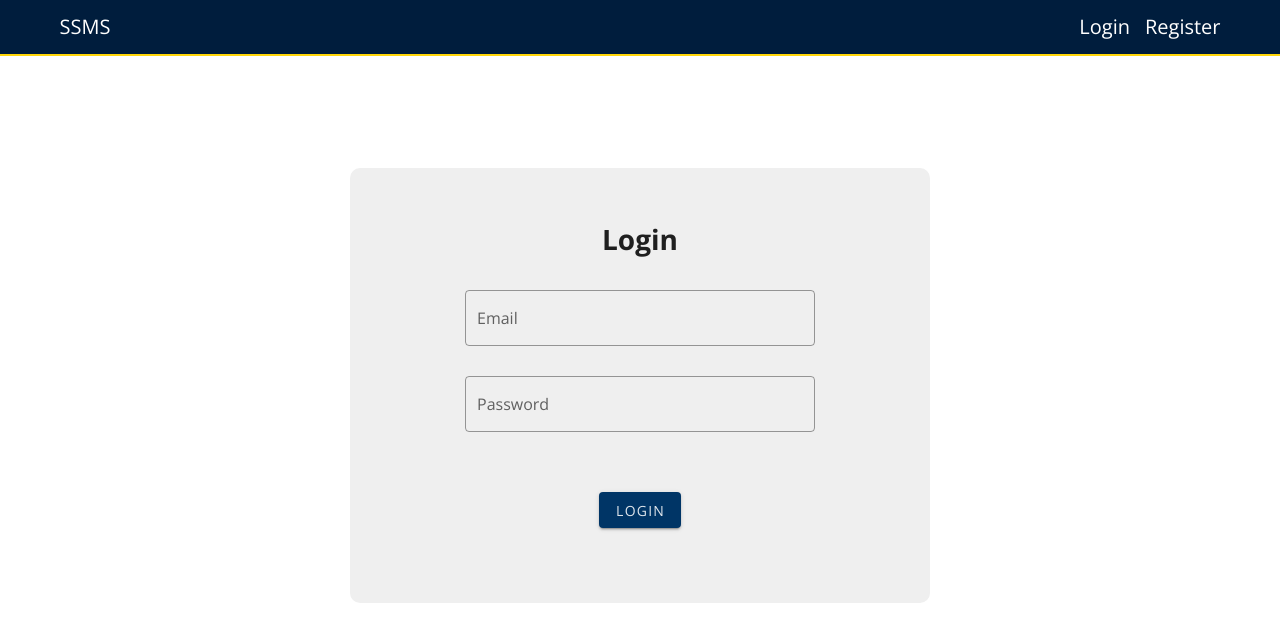
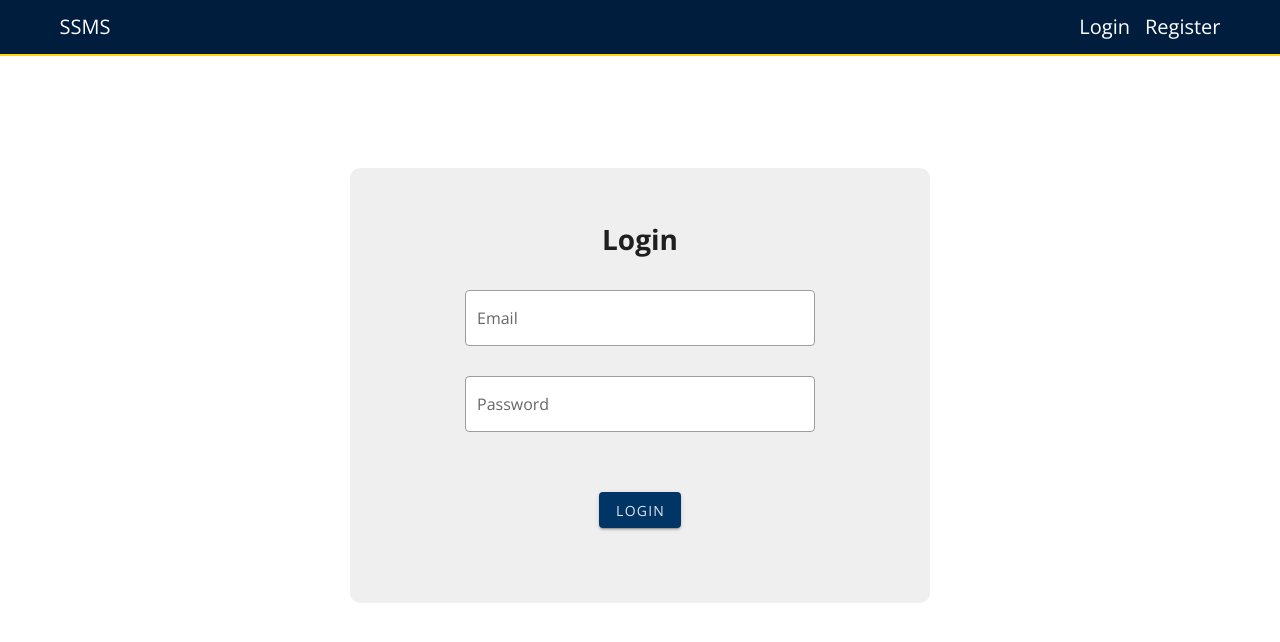
Before and after one commit to agusrichard/school-management-system-client, a Vue app: page /auth/login in a window 1280 px wide. Shown: the top 642 px of the page. Built offline with nearby package versions, Linux system fonts and the light colour scheme; no server answers.

Commit message:
style: change textfield background from transparent to white

```diff
--- a/src/components/textfield.vue
+++ b/src/components/textfield.vue
@@ -4,8 +4,8 @@
     :type="type"
     :label="label"
     class="textfield"
+    @input="change"
     :placeholder="placeholder"
-    @input="change"
   ></v-text-field>
 </template>
 
@@ -20,12 +20,12 @@ export default {
 }
 </script>
 
-<style scoped>
+<style>
 .textfield {
   width: 350px;
 }
 
-div.v-input__slot {
+.v-text-field--outlined > .v-input__control > .v-input__slot {
   background: white !important;
 }
 </style>
```
